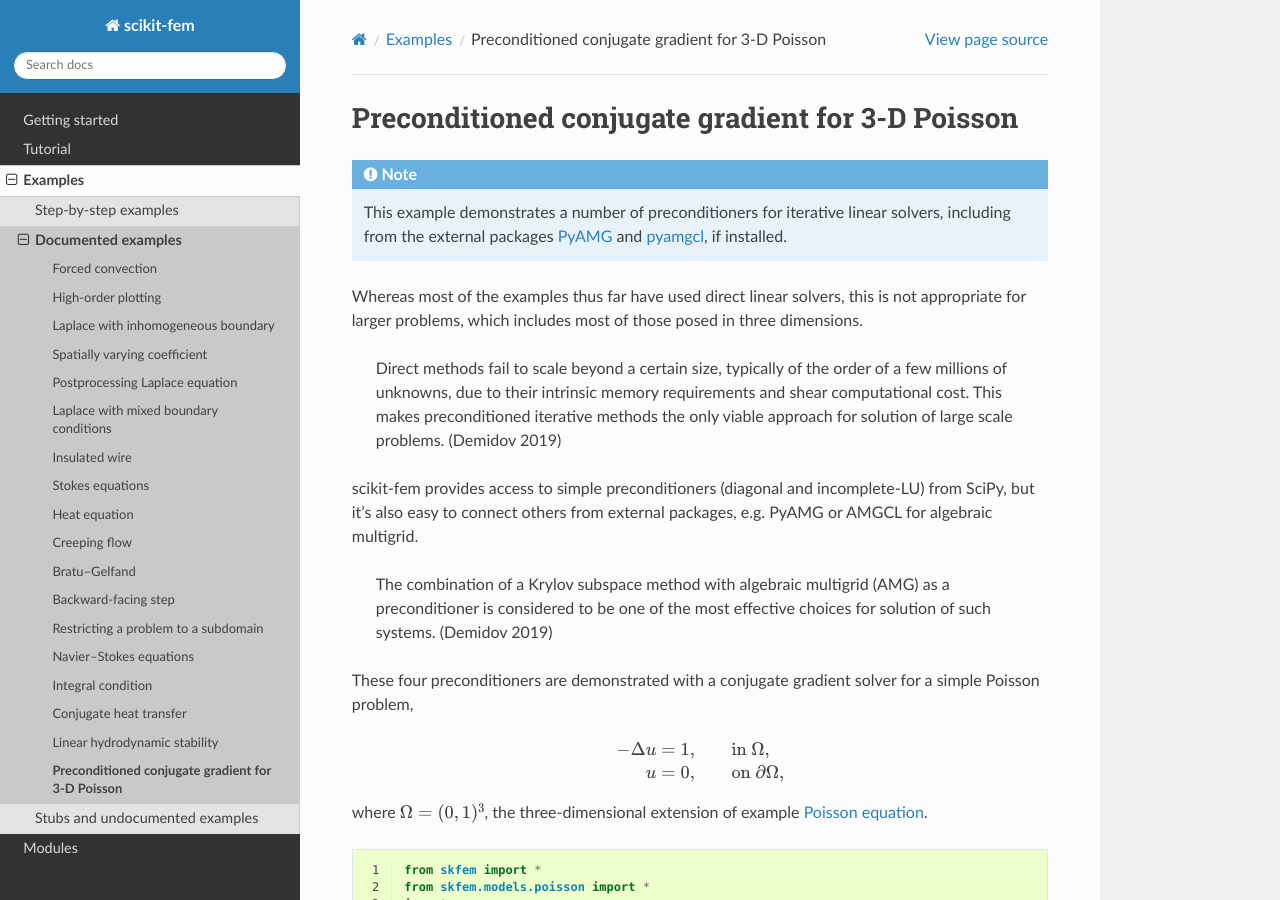
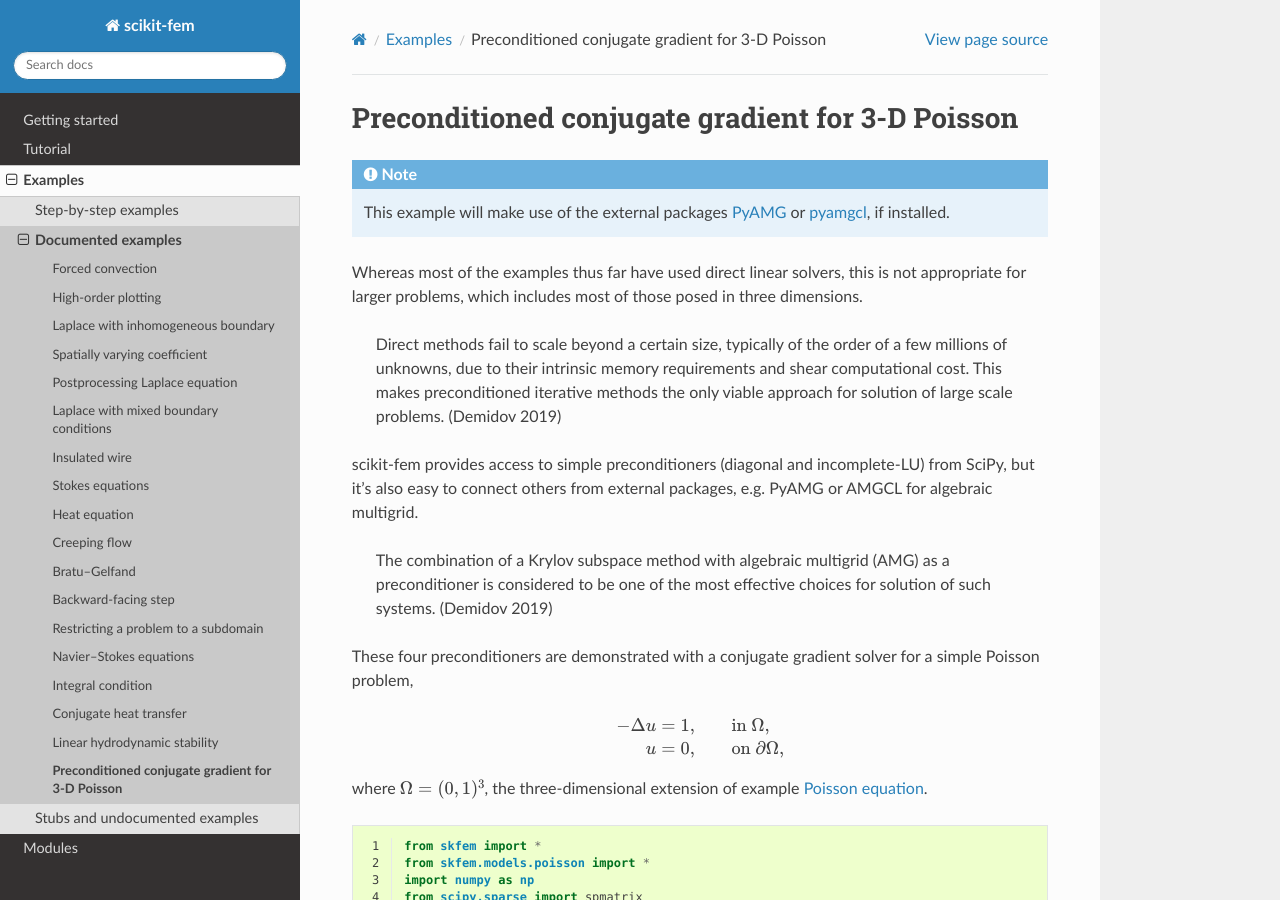
Before and after one commit to kinnala/scikit-fem, a Sphinx documentation site: the page built from docs/examples/ex09.rst, in a window 1280 px wide and 900 px high. Built offline with Sphinx 7.4.7 and the Read the Docs theme 2.0.0, drawn with Linux system fonts in a browser that asks for light colours.

Commit message:
write note about external packages more like other examples

```diff
--- a/docs/examples/ex09.rst
+++ b/docs/examples/ex09.rst
@@ -5,7 +5,7 @@ Preconditioned conjugate gradient for 3-D Poisson
 
 .. note::
 
-   This example demonstrates a number of preconditioners for iterative linear solvers, including from the external packages `PyAMG <https://pypi.org/project/pyamg/>`_ and `pyamgcl <https://pypi.org/project/pyamgcl/>`_, if installed.
+   This example will make use of the external packages `PyAMG <https://pypi.org/project/pyamg/>`_ or `pyamgcl <https://pypi.org/project/pyamgcl/>`_, if installed.
 
 Whereas most of the examples thus far have used direct linear solvers, this is not appropriate for larger problems, which includes most of those posed in three dimensions.
 
```
